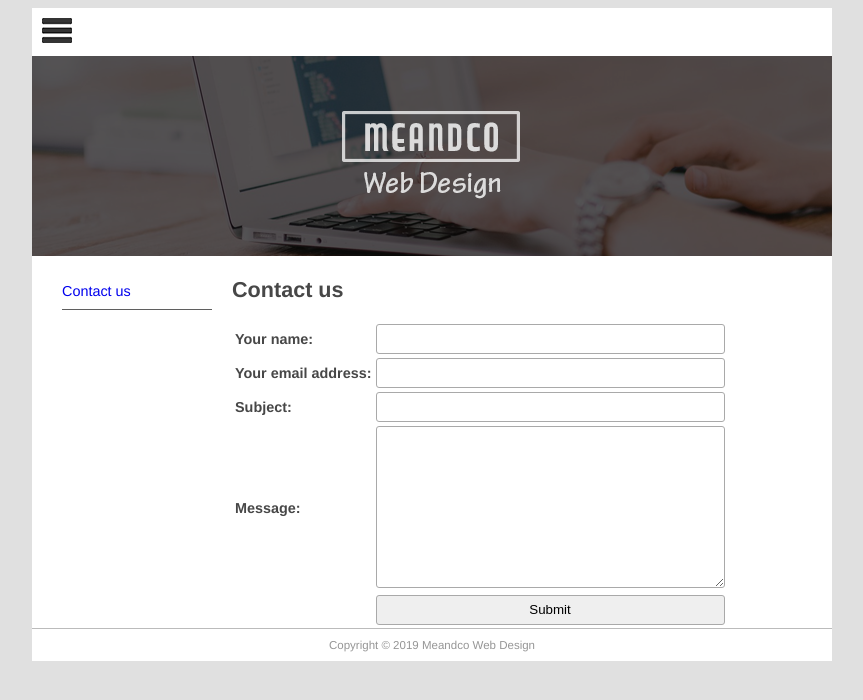
After one commit to guilhermegouw/django_bwswd, a Django app: page /contact in a window 1280 px wide. The commit adds this page. Shown: the top 700 px of the page, without its empty margins (208-1071 px from the left). Run offline with Django 3.2, Linux system fonts and the light colour scheme; data that the repository does not hold is empty.

Commit message:
chapter 10

```diff
--- /dev/null
+++ b/pages/forms.py
@@ -0,0 +1,8 @@
+from django import forms
+
+
+class ContactForm(forms.Form):
+    yourname = forms.CharField(max_length=100, label="Your name")
+    email = forms.EmailField(required=False, label="Your email address")
+    subject = forms.CharField(max_length=100)
+    message = forms.CharField(widget=forms.Textarea)
--- /dev/null
+++ b/pages/templates/pages/contact.html
@@ -0,0 +1,22 @@
+{% extends 'pages/page.html' %}
+{% block title %}
+Contact Us
+{% endblock title %}
+
+{% block content %}
+<h1>Contact us</h1>
+{% if submitted %}
+<p class="success">Your message was submitted successfully. Thank You</p>
+{% else %}
+<form action="" method="post" novalidate>
+    <table>
+        {{ form.as_table }}
+        <tr>
+            <td>&nbsp;</td>
+            <td><input type="submit" value="Submit"></td>
+        </tr>
+    </table>
+    {% csrf_token %}
+</form>
+{% endif %}
+{% endblock content %}
--- a/pages/urls.py
+++ b/pages/urls.py
@@ -5,5 +5,6 @@ from . import views
 urlpatterns = [
     # path("", views.index, name="index"),
     path("", views.index, {"pagename": ""}, name="home"),
+    path("contact", views.contact, name="contact"),
     path("<str:pagename>", views.index, name="index"),
 ]
--- a/pages/views.py
+++ b/pages/views.py
@@ -1,6 +1,10 @@
+from django.db import connection
 from django.shortcuts import render, get_object_or_404
+from django.http import HttpResponseRedirect
+from django.core.mail import send_mail, get_connection
 
 from pages.models import Page
+from .forms import ContactForm
 
 
 def index(request, pagename):
@@ -14,3 +18,30 @@ def index(request, pagename):
     }
     # assert False
     return render(request, "pages/page.html", context)
+
+
+def contact(request):
+    submitted = False
+    if request.method == "POST":
+        form = ContactForm(request.POST)
+        if form.is_valid():
+            cd = form.cleaned_data
+            con = get_connection("django.core.mail.backends.console.EmailBackend")
+            send_mail(
+                cd["subject"],
+                cd["message"],
+                cd.get("email", "noreplyexample@example.com"),
+                ["siteowner@example.com"],
+                connection=con,
+            )
+            return HttpResponseRedirect("/contact?submitted=True")
+    else:
+        form = ContactForm()
+        if "submitted" in request.GET:
+            submitted = True
+
+    return render(
+        request,
+        "pages/contact.html",
+        {"form": form, "page_list": Page.objects.all(), "submitted": submitted},
+    )
--- a/website_proj/settings.py
+++ b/website_proj/settings.py
@@ -23,7 +23,7 @@ BASE_DIR = os.path.dirname(os.path.dirname(os.path.abspath(__file__)))
 SECRET_KEY = '_09e(4b*v2^z0sg^onfloo#qpiyld8td^9pvyv6n0_+y49)^50'
 
 # SECURITY WARNING: don't run with debug turned on in production!
-DEBUG = False
+DEBUG = True
 
 ALLOWED_HOSTS = ['127.0.0.1']
 
--- a/website_proj/static/main.css
+++ b/website_proj/static/main.css
@@ -58,3 +58,46 @@ body {
 #logo {
 	padding: 10px;
 }
+
+ul.errorlist {
+	margin: 0;
+	padding: 0;
+}
+
+.errorlist li {
+	border: 1px solid red;
+	color: red;
+	background: rgba(255, 0, 0, 0.15);
+	list-style-position: inside;
+	display: block;
+	font-size: 1.2em;
+	margin: 0 0 3px;
+	padding: 4px 5px;
+	text-align: center;
+	border-radius: 3px;
+}
+
+input, textarea {
+	width: 100%;
+	padding: 5px!important;
+	-webkit-box-sizing: border-box;
+	-moz-box-sizing: border-box;
+	box-sizing: border-box;
+	border-radius: 3px;
+	border-style: solid;
+	border-width: 1px;
+	border-color: rgb(169, 169, 169);
+}
+
+input {
+	height: 30px;
+}
+
+.success {
+	background-color: rgba(0, 128, 0, 0.15);
+	padding: 10px;
+	text-align: center;
+	color: green;
+	border: 1px solid green;
+	border-radius: 3px;
+}
--- a/website_proj/templates/base.html
+++ b/website_proj/templates/base.html
@@ -28,6 +28,7 @@
                     </li>
                     {% endfor %}
                     {% endblock sidenav %}
+                    <li><a href="/contact">Contact us</a></li>
                 </ul>
             </nav>
         </aside>
```
Also changed, not shown: 1 other file. Lines whose indentation alone changed are shown as unchanged.
